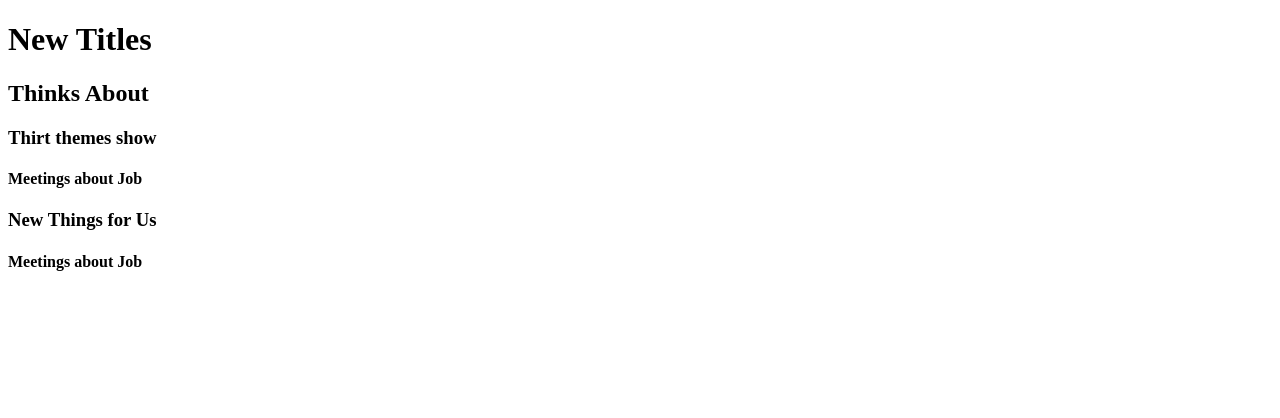
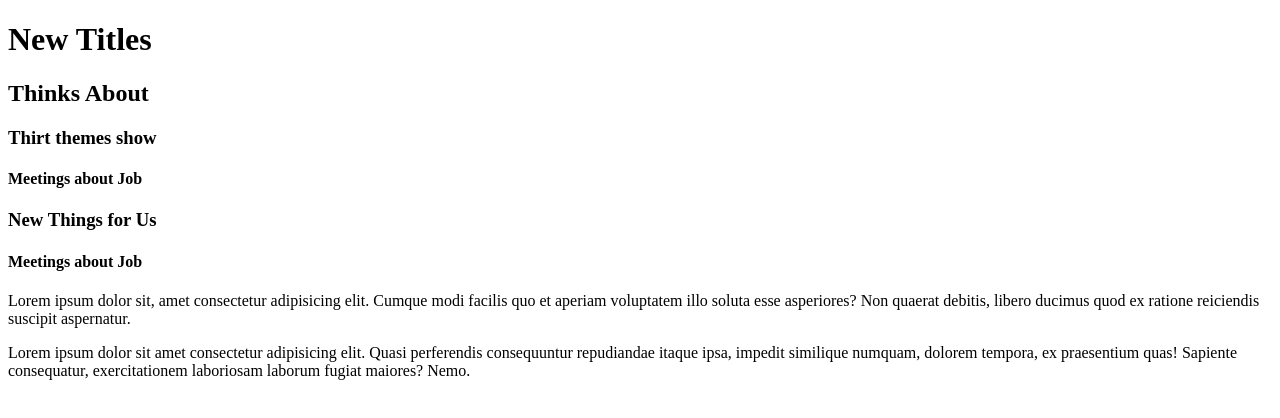
Before and after one commit to Nix-ui/elementosDeTexto, a plain HTML site: page index.html in a window 1280 px wide. Drawn offline with Linux system fonts and the light colour scheme.

Commit message:
add pharagraphs:index.html

```diff
--- a/index.html
+++ b/index.html
@@ -6,12 +6,19 @@
     <title>Elementos de Texto</title>
 </head>
 <body>
+    <div id="encabezados">
         <h1 id="main-title">New Titles</h1>
         <h2 id="subtitle">Thinks About</h2>
             <h3>Thirt themes show</h3>
                 <h4>Meetings about Job</h4>
             <h3>New Things for Us</h3>
                 <h4>Meetings about Job</h4>
+    </div>
+    <div id="parrafos">
+        <p>Lorem ipsum dolor sit, amet consectetur adipisicing elit. Cumque modi facilis quo et aperiam voluptatem illo soluta esse asperiores? Non quaerat debitis, libero ducimus quod ex ratione reiciendis suscipit aspernatur.</p>
+        <p>Lorem ipsum dolor sit amet consectetur adipisicing elit. Quasi perferendis consequuntur repudiandae itaque ipsa, impedit similique numquam, dolorem tempora, ex praesentium quas! Sapiente consequatur, exercitationem laboriosam laborum fugiat maiores? Nemo.</p>
+    </div>
+
 
 </body>
 </html>
```
Lines whose indentation alone changed are shown as unchanged.
